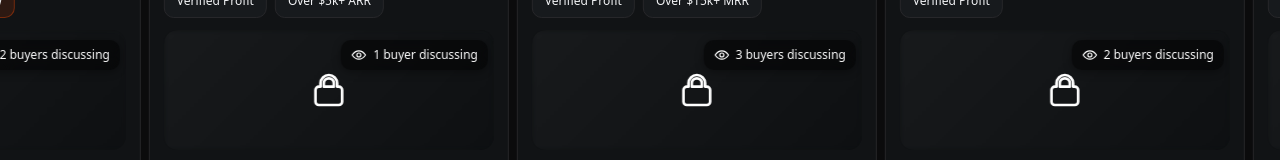
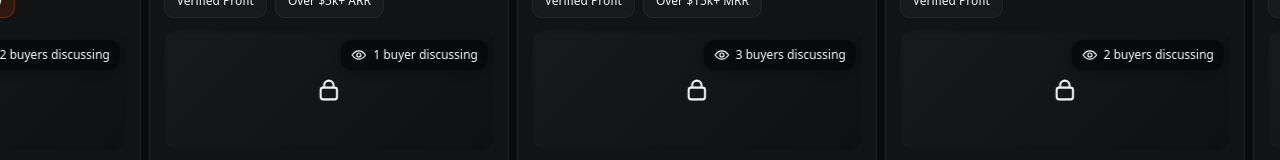
Before and after one commit to ygt-design/launch-exit-form, a React (Vite) app: page /#/ in a window 1280 px wide. Shown: the part 453-613 px from the top of the page. Built offline with nearby package versions, Linux system fonts and the light colour scheme.

Commit message:
ListingCard: use shared stroke IconLock at smaller size

```diff
--- a/src/components/ListingCard.jsx
+++ b/src/components/ListingCard.jsx
@@ -3,6 +3,7 @@ import PropTypes from 'prop-types'
 import styled from 'styled-components'
 import { resolveIconFromEmoji } from './icons.jsx'
 import { IconEye } from './icons.jsx'
+import { IconLock } from './icons.jsx'
 
 const Card = styled.article`
   border: 1px solid var(--border);
@@ -111,11 +112,11 @@ const LockWrap = styled.div`
   inset: 0;
   display: grid;
   place-items: center;
+
+  svg { width: 28px; height: 28px; }
 `
 
-const LockIcon = () => (
-  <svg width="40" height="40" viewBox="0 0 24 24" fill="none" xmlns="http://www.w3.org/2000/svg" aria-hidden="true"><path d="M7 10V8a5 5 0 1 1 10 0v2h1a2 2 0 0 1 2 2v7a2 2 0 0 1-2 2H6a2 2 0 0 1-2-2v-7a2 2 0 0 1 2-2h1Zm2 0h6V8a3 3 0 1 0-6 0v2Z" stroke="#fff" strokeWidth="1.6" strokeLinecap="round" strokeLinejoin="round"/></svg>
-)
+const LockIcon = () => (<IconLock />)
 
 const Description = styled.p`
   color: var(--foreground);
```
